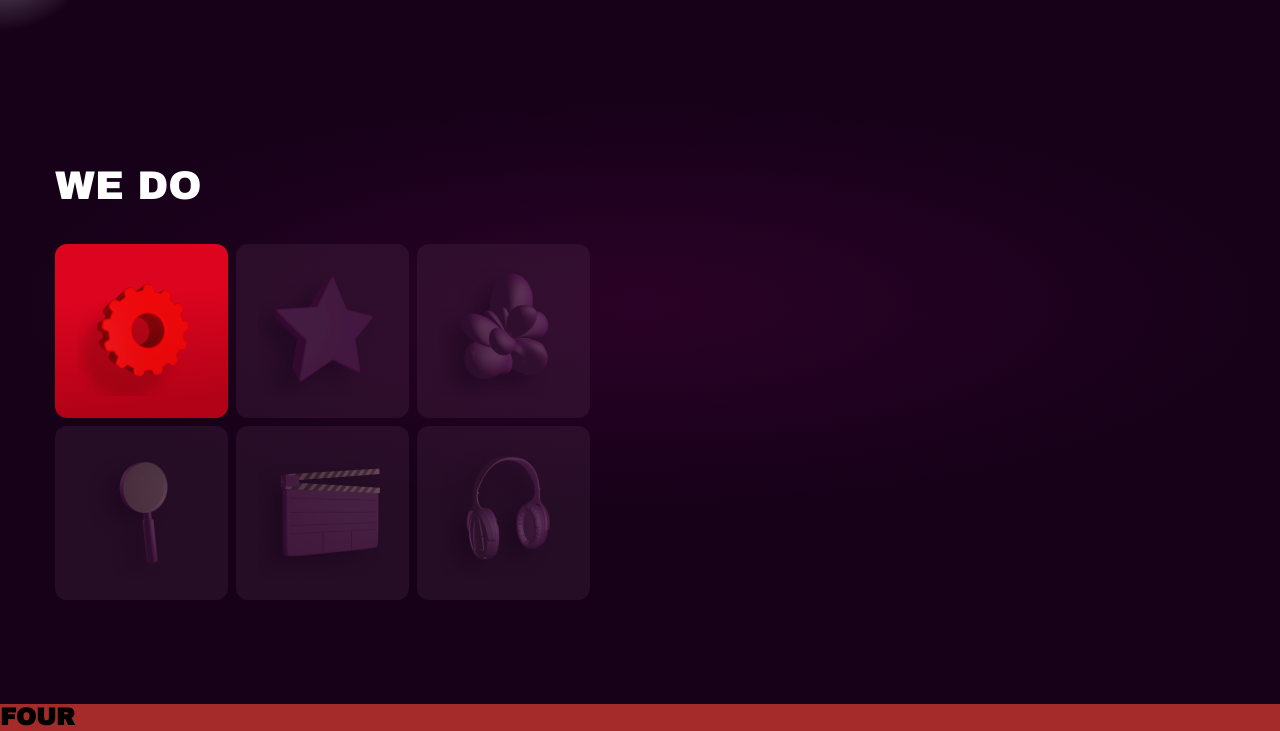
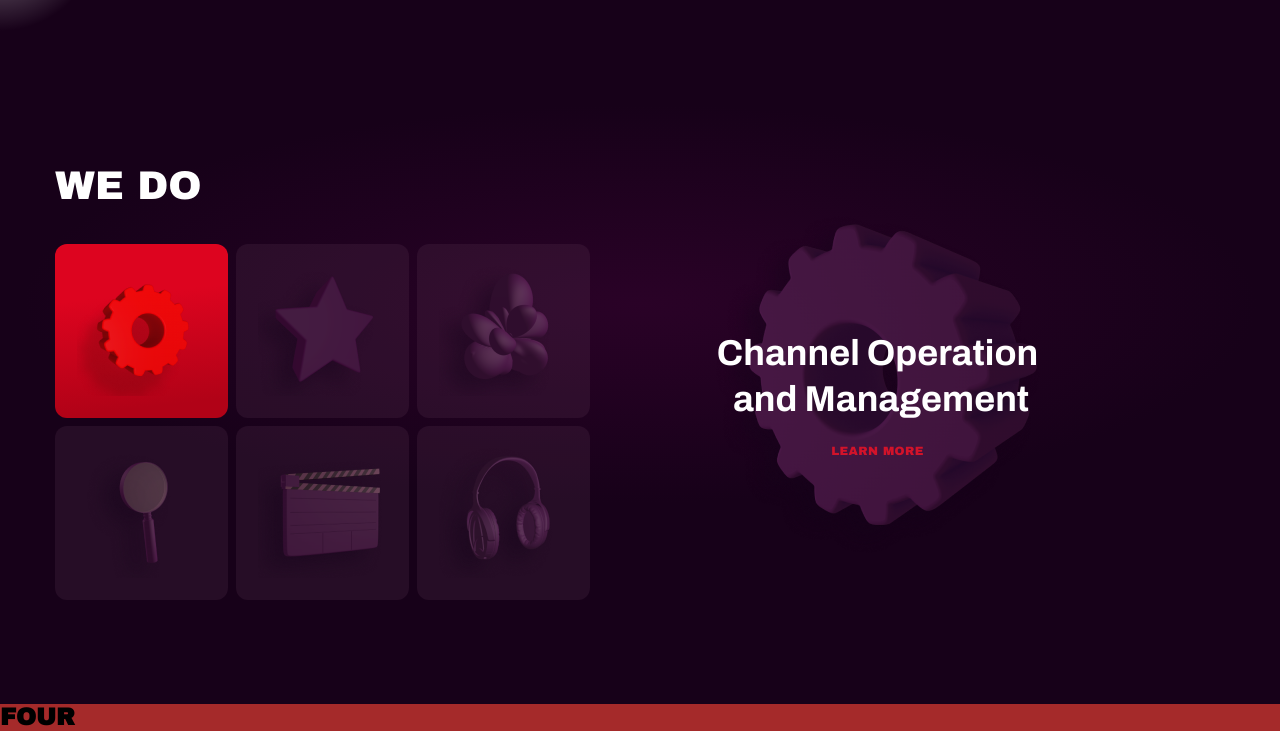
Before and after one commit to LimonovInsp/nextpage-project, a website built with Parcel: page src/index.html in a window 1280 px wide. Both pictures are taken after a click on the element 141 px from the left and 2304 px from the top of the page. Shown: the part 1973-2704 px from the top of the page. Built offline with nearby package versions, Linux system fonts and the light colour scheme; files whose address does not match are found by name; what scrollmagic would draw is missing.

Commit message:
finished services section

```diff
--- a/src/animations/servicesRectangleHover.js
+++ b/src/animations/servicesRectangleHover.js
@@ -1,20 +1,89 @@
 import gearRed from '../images/services-gear-red.png';
 import gearDark from '../images/services-gear-dark.png';
+import starRed from '../images/services-star-red.png';
 import starDark from '../images/services-star-dark.png';
+import graphikRed from '../images/services-graphik-red.png';
 import graphikDark from '../images/services-graphik-dark.png';
+import lupaRed from '../images/services-lupa-red.png';
 import lupaDark from '../images/services-lupa-dark.png';
+import claquetaRed from '../images/services-claqueta-red.png';
 import claquetaDark from '../images/services-claqueta-dark.png';
+import headphoneRed from '../images/services-headphone-red.png';
 import headphoneDark from '../images/services-headphone-dark.png';
+import gearDarkBig from '../images/services-gear-dark-big.png';
+import starDarkBig from '../images/services-star-dark-big.png';
+import graphikDarkBig from '../images/services-graphik-dark-big.png';
+import lupaDarkBig from '../images/services-lupa-dark-big.png';
+import claquetaDarkBig from '../images/services-claqueta-dark-big.png';
+import headphoneDarkBig from '../images/services-headphone-dark-big.png';
 
 function servicesRectangleHover() {
   const servicesItemList = document.querySelectorAll('.services_item');
+  // eslint-disable-next-line max-len
+  const servicesDemonstrationImage = document.querySelector('.services_image-big');
+  const servicesNotation = document.querySelector('.services_notation');
+
+  const servicesContent = document.querySelector('.services_content');
+
+  const newline = '\r\n';
+
+  servicesNotation.textContent = `Channel Operation${newline} and Management`;
+
   const srcList = new Map([
-    [0, [gearDark, gearRed]],
-    [1, [starDark, gearRed]],
-    [2, [graphikDark, gearRed]],
-    [3, [lupaDark, gearRed]],
-    [4, [claquetaDark, gearRed]],
-    [5, [headphoneDark, gearRed]],
+    [
+      0,
+      [
+        gearDark,
+        gearRed,
+        gearDarkBig,
+        `Channel Operation${newline} and Management`,
+      ],
+    ],
+    [
+      1,
+      [
+        starDark,
+        starRed,
+        starDarkBig,
+        `Creative Services for${newline} Infuencers`,
+      ],
+    ],
+    [
+      2,
+      [
+        graphikDark,
+        graphikRed,
+        graphikDarkBig,
+        `Graphic Design &${newline} Photography`,
+      ],
+    ],
+    [
+      3,
+      [
+        lupaDark,
+        lupaRed,
+        lupaDarkBig,
+        `Lyric Videos &${newline} Animation`,
+      ],
+    ],
+    [
+      4,
+      [
+        claquetaDark,
+        claquetaRed,
+        claquetaDarkBig,
+        `Business${newline} Development`,
+      ],
+    ],
+    [
+      5,
+      [
+        headphoneDark,
+        headphoneRed,
+        headphoneDarkBig,
+        `Brand${newline}Campaigns`,
+      ],
+    ],
   ]);
 
   servicesItemList.forEach((servicesItem, index) => {
@@ -31,6 +100,28 @@ function servicesRectangleHover() {
             .src = srcList.get(generalIndex)[0];
         }
       });
+
+      servicesDemonstrationImage.src = srcList.get(index)[2];
+      servicesNotation.textContent = srcList.get(index)[3];
+
+      servicesDemonstrationImage.classList
+        .remove('services_image-big-animation');
+      servicesContent.classList.remove('services_content-animation');
+      servicesDemonstrationImage.style.display = 'none';
+      servicesContent.style.display = 'none';
+
+      void servicesDemonstrationImage.offsetWidth;
+
+      setTimeout(() => {
+        servicesDemonstrationImage.classList
+          .add('services_image-big-animation');
+        servicesDemonstrationImage.style.display = 'block';
+      }, 20);
+
+      setTimeout(() => {
+        servicesContent.classList.add('services_content-animation');
+        servicesContent.style.display = 'block';
+      }, 400);
     });
   });
 }
--- a/src/index.html
+++ b/src/index.html
@@ -3,7 +3,7 @@
   <head>
     <meta charset="UTF-8">
     <meta name="viewport" content="width=device-width, initial-scale=1.0">
-    <title>Project</title>
+    <title>Floaat</title>
     <link rel="stylesheet" href="styles/style.scss">
     <link href="https://fonts.googleapis.com/css2?family=Archivo+Black&display=swap" rel="stylesheet">
     <link href="https://fonts.googleapis.com/css2?family=Archivo:wght@400;500;700&display=swap" rel="stylesheet">
@@ -535,9 +535,9 @@
           <h1 class="services_headline">we do</h1>
           <div class="services_list">
             <div class="services_tools_top">
-              <div class="services_item">
+              <div class="services_item services_item-active">
                 <img
-                  src="./images/services-gear-dark.png"
+                  src="./images/services-gear-red.png"
                   alt="Dark gear"
                   class="services_image"
                 >
@@ -582,7 +582,20 @@
             </div>
           </div>
         </div>
-        <div class="services_demonstrations"></div>
+        <div class="services_demonstration">
+          <img
+            src="./images/services-gear-dark-big.png"
+            alt="Big gear"
+            class="services_image-big"
+          >
+          <div class="services_content">
+            <h1 class="services_notation">
+            </h1>
+            <a href="#" class="services_link">
+              Learn more
+            </a>
+          </div>
+        </div>
       </div>
     </section>
     <section class="team">
--- a/src/styles/services.scss
+++ b/src/styles/services.scss
@@ -42,6 +42,12 @@
     margin-right: 22px;
   }
 
+  &_offers {
+    width: 90%;
+    display: flex;
+    justify-content: space-between;
+  }
+
   &_headline {
     font-style: normal;
     font-weight: normal;
@@ -80,4 +86,95 @@
     object-fit: cover;
     object-position: center;
   }
+
+  &_demonstration {
+    position: relative;
+    width: 461px;
+    height: 461px;
+  }
+
+  &_content {
+    width: 362px;
+    font-style: normal;
+    text-align: center;
+    top: 50%;
+    left: 50%;
+    transform: translateX(-50%) translateY(-50%);
+    position: absolute;
+  }
+
+  &_notation {
+    font-family: "Archivo", sans-serif;
+    font-weight: bold;
+    height: 108px;
+    font-size: 36px;
+    line-height: 46px;
+    color: #fff;
+    white-space: pre;
+  }
+
+  &_image-big {
+    width: 100%;
+    height: 100%;
+    object-fit: cover;
+    object-position: center;
+  }
+
+  &_image-big-animation {
+    animation: animate-opacity 0.2s ease-in-out forwards;
+  }
+
+  &_content-animation {
+    animation: animate-opacity 0.2s ease-in-out forwards;
+  }
+
+  &_link {
+    font-family: "Archivo Black", sans-serif;
+    font-weight: normal;
+    font-size: 12px;
+    line-height: 26px;
+    letter-spacing: 0.4px;
+    text-transform: uppercase;
+    color: #d2132a;
+    text-decoration: none;
+  }
 }
+
+@keyframes animate-opacity {
+  0% {
+    opacity: 0;
+  }
+
+  20% {
+    opacity: 0.2;
+  }
+
+  35% {
+    opacity: 0.35;
+  }
+
+  40% {
+    opacity: 0.4;
+  }
+
+  50% {
+    opacity: 0.5;
+  }
+
+  65% {
+    opacity: 0.65;
+  }
+
+  70% {
+    opacity: 0.7;
+  }
+
+  85% {
+    opacity: 0.85;
+  }
+
+  100% {
+    opacity: 1;
+  }
+
+}
--- a/src/styles/style.scss
+++ b/src/styles/style.scss
@@ -7,6 +7,7 @@
 body,
 html {
   height: 100%;
+  width: 100%;
   box-sizing: border-box;
   font-family: "Archivo Black", sans-serif;
 }
```
Also changed, not shown: src/images/services-claqueta-dark-big.png (added), src/images/services-claqueta-red.png (added), src/images/services-gear-dark-big.png (added), src/images/services-graphik-dark-big.png (added), src/images/services-graphik-red.png (added), src/images/services-headphone-dark-big.png (added), src/images/services-headphone-red.png (added), src/images/services-lupa-dark-big.png (added), src/images/services-lupa-red.png (added), src/images/services-star-dark-big.png (added), src/images/services-star-red.png (added).
